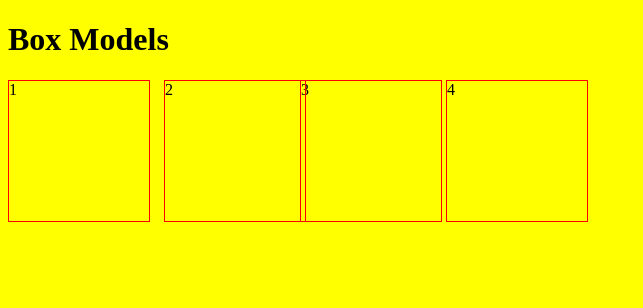
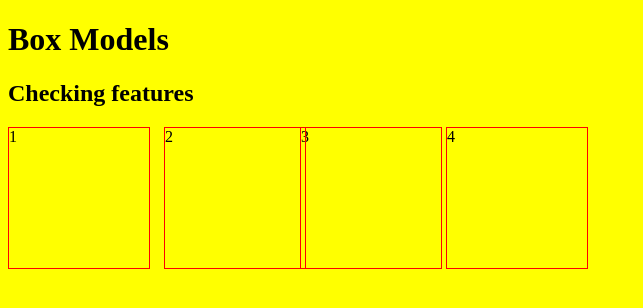
Before and after one commit to vinay1033/Hero-Repo, a plain HTML site: page index.html in a window 1280 px wide. Shown: the whole page, without its empty margins (0-643 px from the left). Drawn offline with Linux system fonts and the light colour scheme.

Commit message:
features updated

```diff
--- a/index.html
+++ b/index.html
@@ -9,6 +9,7 @@
 <body class="">
     <div>
         <h1>Box Models</h1>
+        <h2>Checking features</h2>
     </div>
    <div class="box" id="box1">1</div>
    <div class="box" id="box2">2</div>
```
